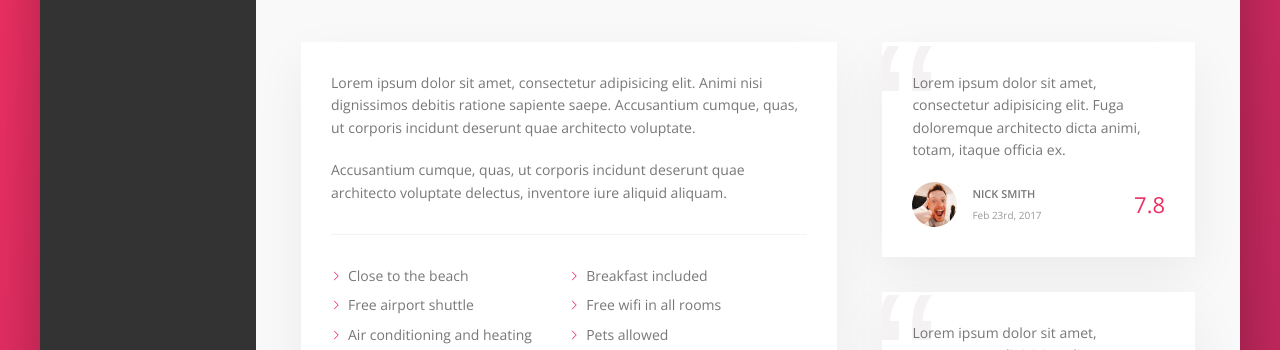
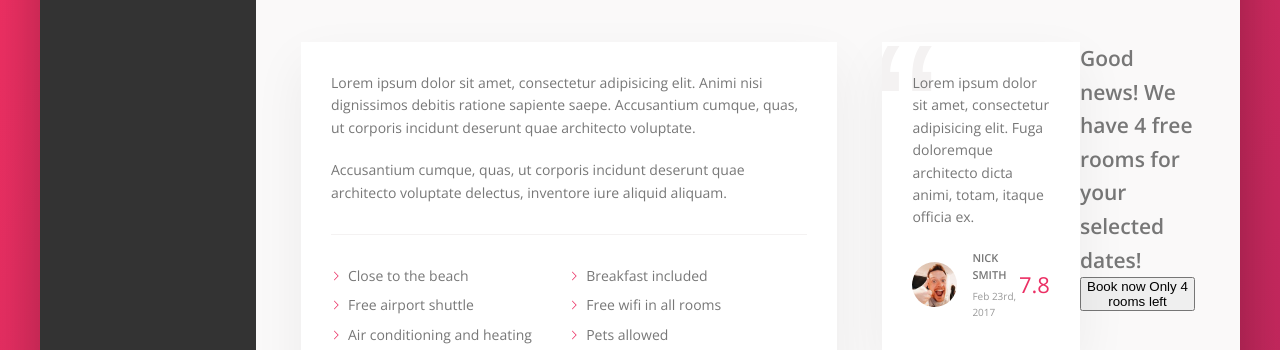
Before and after one commit to Kimaera-Surajbali/TrilloTutorialProject, a website: page index.html in a window 1280 px wide. Shown: the part 605-955 px from the top of the page. Drawn offline with nearby package versions, Linux system fonts and the light colour scheme.

Commit message:
added cta html

```diff
--- a/index.html
+++ b/index.html
@@ -202,7 +202,15 @@
                             <button class="btn-inline">Show all <span>&rarr;</span></button>
                         </div>
 
-
+                        <div class="cta">
+                            <h2 class="cta__book-now">
+                                Good news! We have 4 free rooms for your selected dates!
+                            </h2>
+                            <button class="btn">
+                                <span class="btn__visible">Book now</span>
+                                <span class="btn__invisible">Only 4 rooms left</span>
+                            </button>
+                        </div>
                     </div>
                 </main>
             </div>
```
